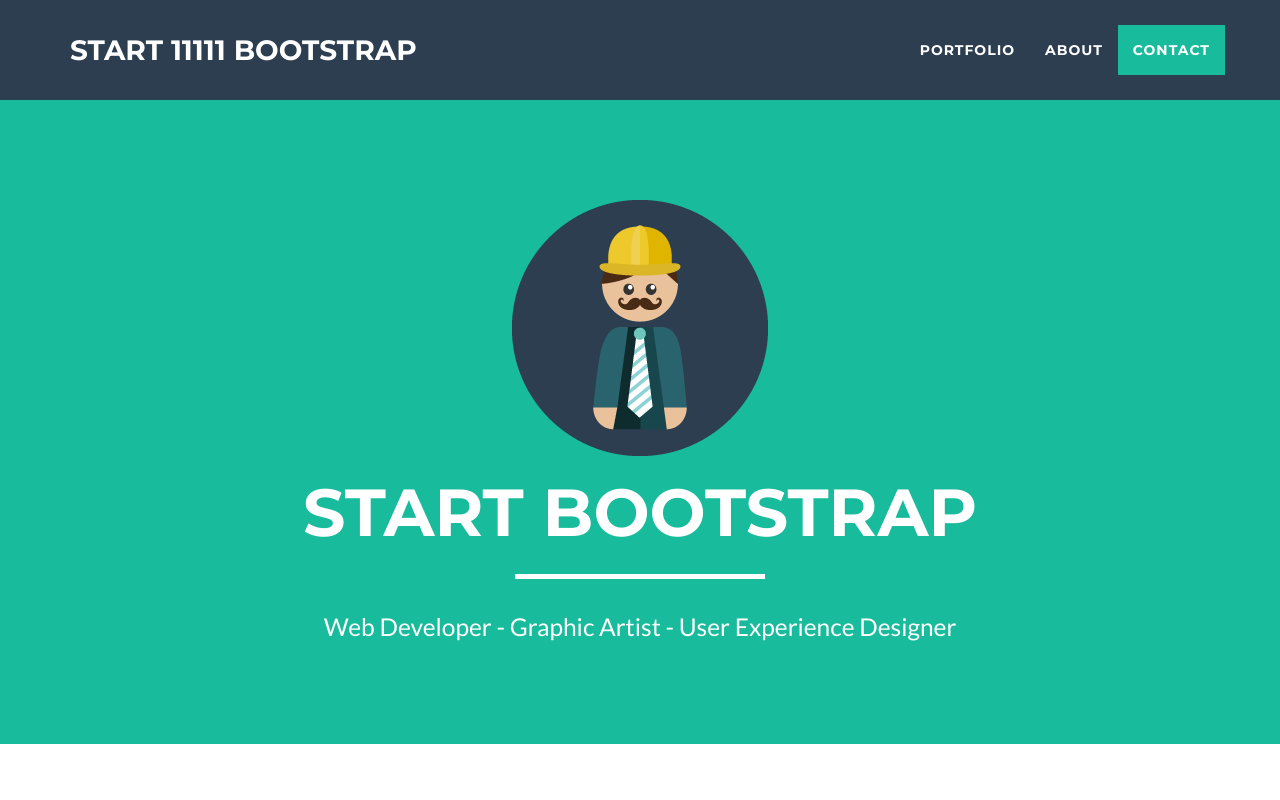
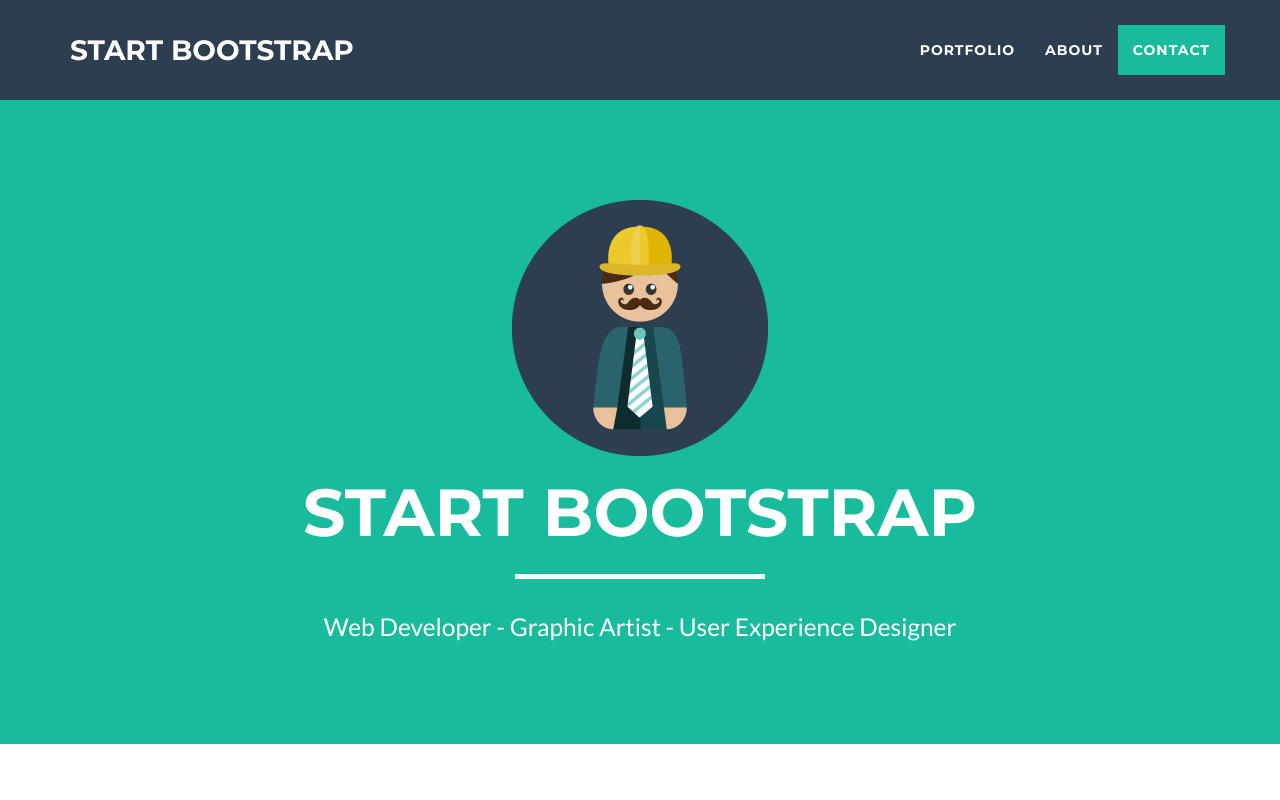
Before and after one commit to moonsangwook/hometest, a website: page index.html in a window 1280 px wide. Shown: the top 800 px of the page. Drawn offline with nearby package versions, Linux system fonts and the light colour scheme.

Commit message:
Update index.html

```diff
--- a/index.html
+++ b/index.html
@@ -42,7 +42,7 @@
                 <button type="button" class="navbar-toggle" data-toggle="collapse" data-target="#bs-example-navbar-collapse-1">
                     <span class="sr-only">Toggle navigation</span> Menu <i class="fa fa-bars"></i>
                 </button>
-                <a class="navbar-brand" href="#page-top">Start 11111 Bootstrap</a>
+                <a class="navbar-brand" href="#page-top">Start Bootstrap</a>
             </div>
 
             <!-- Collect the nav links, forms, and other content for toggling -->
```
